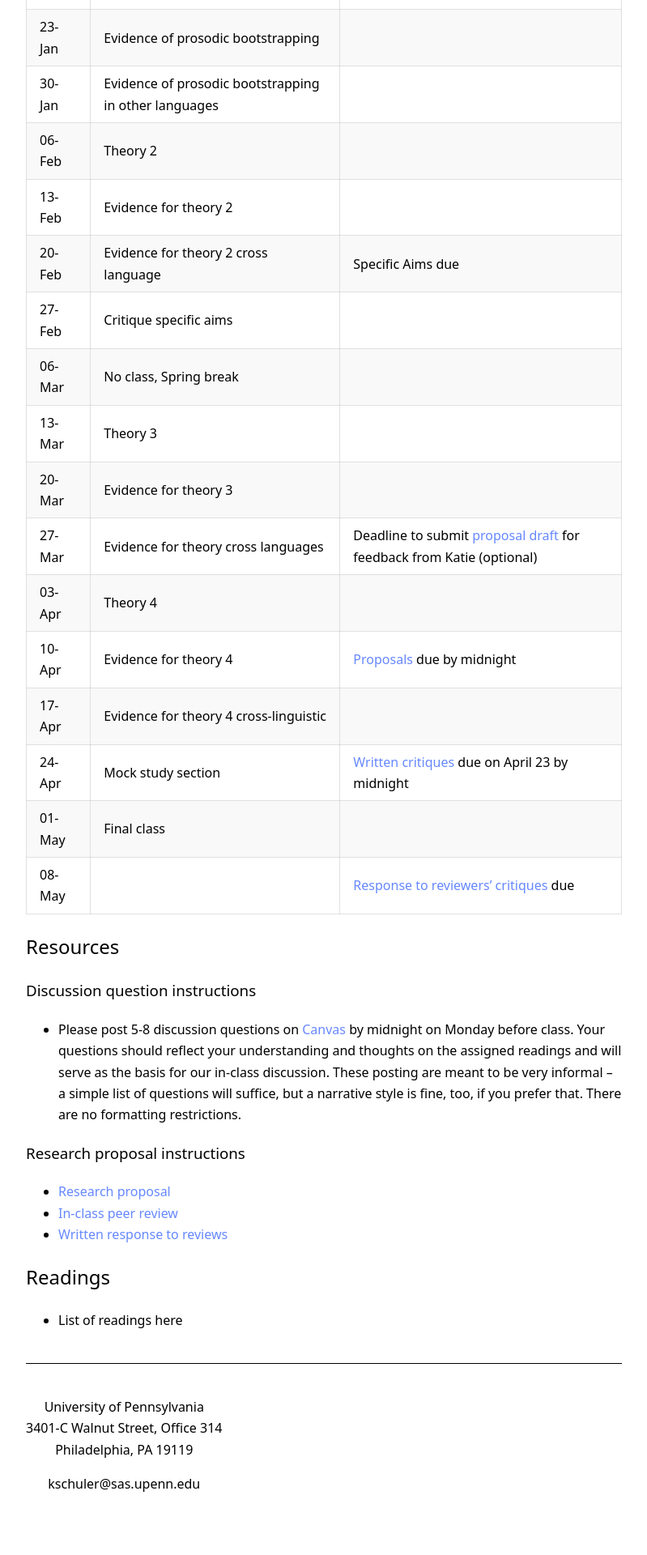
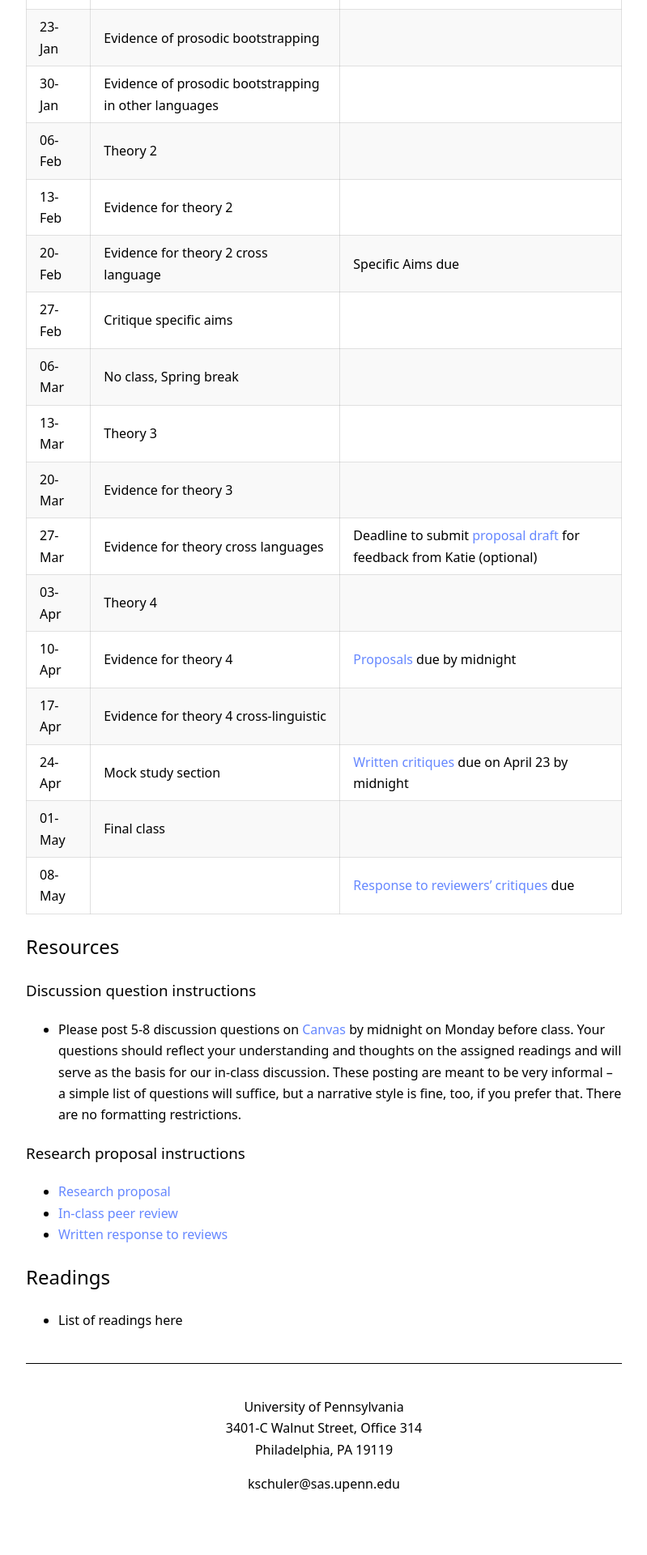
Before and after one commit to kschuler/ling001, a Jekyll site: the page built from index.md, in a window 1280 px wide. Shown: the part 1687-3607 px from the top of the page at 81% size, without its empty margins (240-1039 px from the left). Built offline with Jekyll 4.4.1, drawn with Linux system fonts in a browser that asks for light colours.

Commit message:
Update layout.sass

```diff
--- a/_sass/layout.sass
+++ b/_sass/layout.sass
@@ -4,7 +4,7 @@ body, aside, main
 main, article
   flex-grow: 1
 
-header, footer
+header
   display: flex
   flex-wrap: wrap
   justify-content: space-between
```
